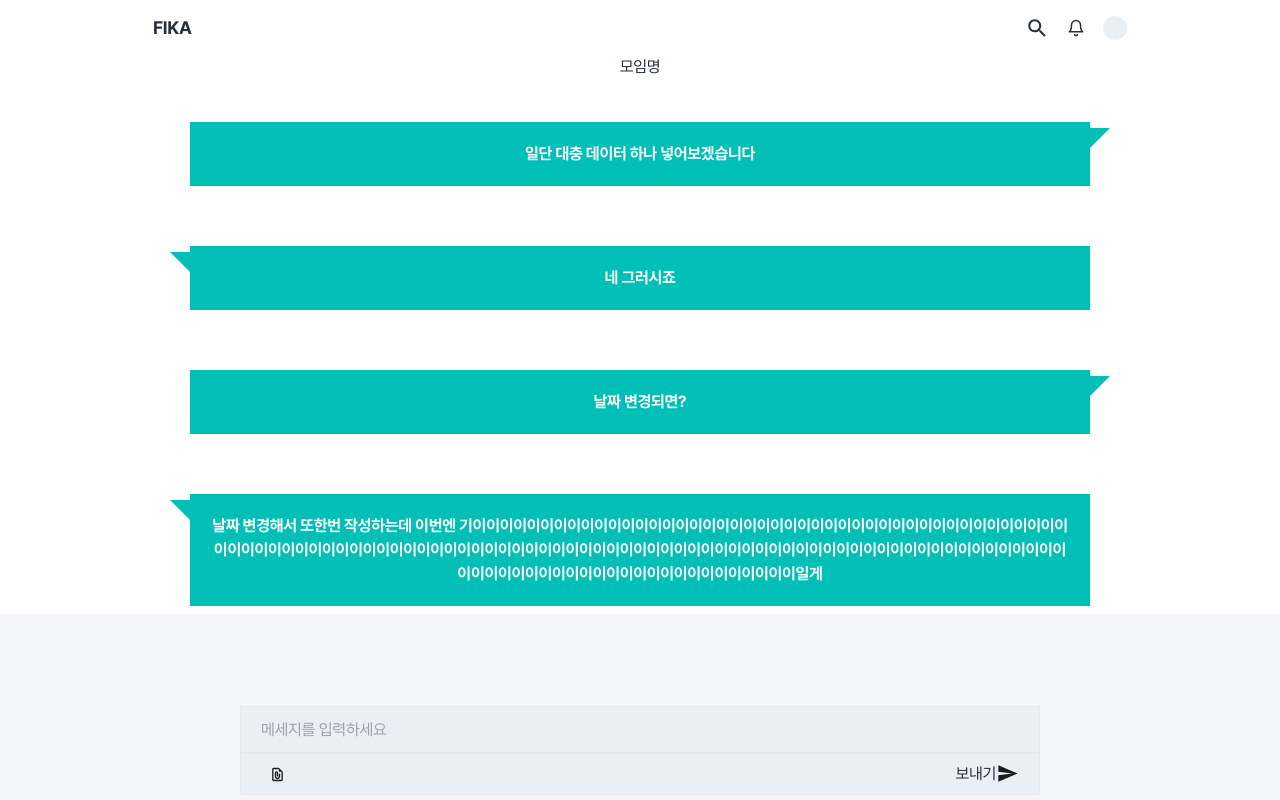
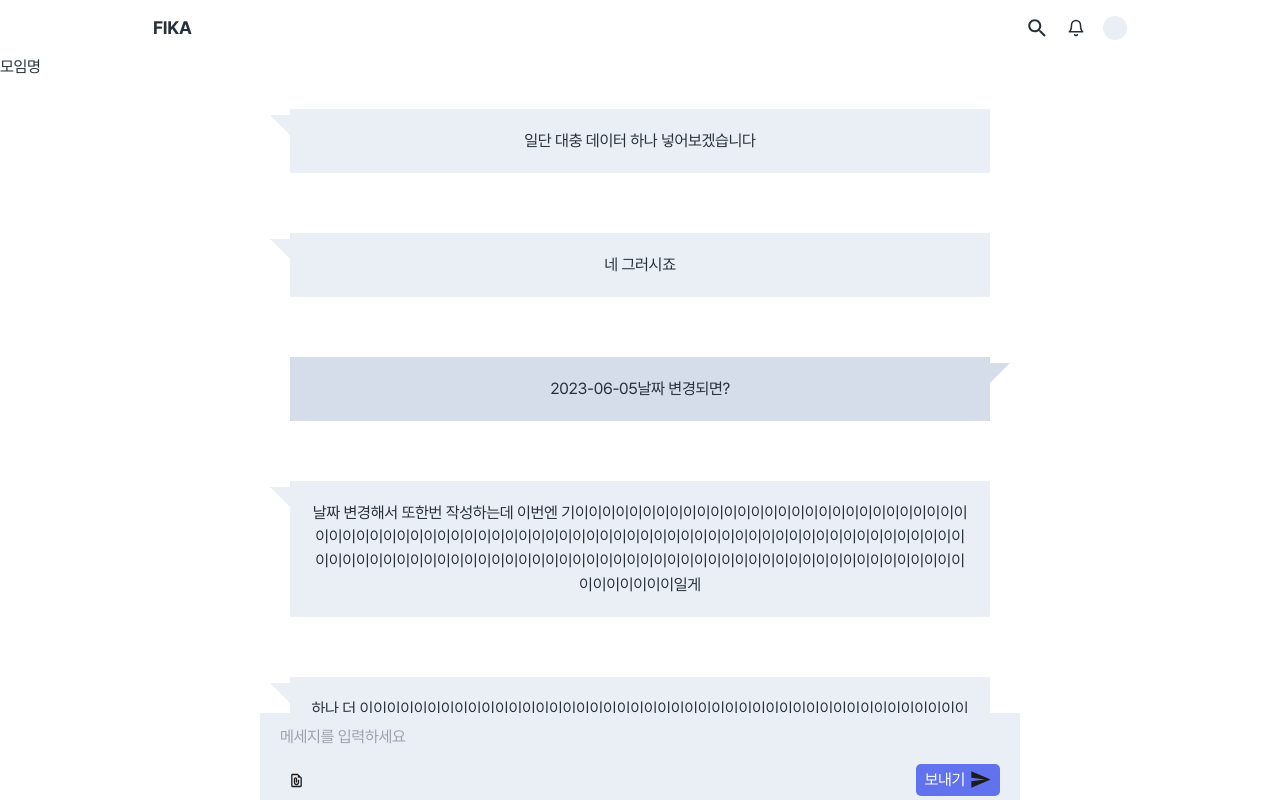
Before and after one commit to FIKA-viewvenger-s/FrontEnd, a Next.js app in the folder fika-front/: page /hometown-pub/chatroom/1 in a window 1280 px wide. Built offline with nearby package versions, Linux system fonts and the light colour scheme.

Commit message:
update css chatting room

```diff
--- a/fika-front/src/components/hometown-pub-item/ChattingRoom.tsx
+++ b/fika-front/src/components/hometown-pub-item/ChattingRoom.tsx
@@ -5,51 +5,88 @@ import SpeechBubble from "../common/speechBubble";
 const userInfo = [
   {
     user: "test1",
-    sender: "test1",
+    sender: "",
     messages: "일단 대충 데이터 하나 넣어보겠습니다",
-    date: "2023:06:04:17:00"
+    date: "2023-06-03"
   },
   {
-    user: "test3",
-    sender: "test2",
+    user: "test1",
+    sender: "",
     messages: "네 그러시죠",
-    date: "2023:06:04:17:01"
+    date: "2023-06-04"
   },
   {
-    user: "test3",
-    sender: "test3",
+    user: "test2",
+    sender: "test2",
     messages: "날짜 변경되면?",
-    date: "2023:06:05:17:01"
+    date: "2023-06-05"
   },
   {
-    user: "test4",
+    user: "test1",
     sender: "",
     messages: "날짜 변경해서 또한번 작성하는데 이번엔 기이이이이이이이이이이이이이이이이이이이이이이이이이이이이이이이이이이이이이이이이이이이이이이이이이이이이이이이이이이이이이이이이이이이이이이이이이이이이이이이이이이이이이이이이이이이이이이이이이이이이이이이이이이이이이이이이이이이이이이이이이이이이이이이이이이이이일게",
-    date: "2023:06:06:17:01"
+    date: "2023-06-06"
+  },
+  {
+    user: "test1",
+    sender: "",
+    messages: "하나 더 이이이이이이이이이이이이이이이이이이이이이이이이이이이이이이이이이이이이이이이이이이이이이이이이이이이이이이이이이일게",
+    date: "2023-06-06"
+  },
+  {
+    user: "test2",
+    sender: "test2",
+    messages: "날짜 변경해서 또한번 작성하는데 이번 짜아앏게",
+    date: "2023-06-06"
   },
 ];
 
 const ChattingRoom = () => {
   return (
-    <div className="flex flex-col	justify-center items-center mt-[35px] p-[20px] h-[500px] overflow-auto scrollbar-hide">
+    <div>
+      <div className="h-full overflow-auto scrollbar-hide pb-[100px]">
+        <div className="flex flex-col justify-center items-center box-border ">
           {userInfo?.map((item) =>
             item.sender === item.user
-        ? <div className="w-[900px] m-[30px] bg-[#00bfb6] p-[20px] text-center font-black text-[#fff] relative
+            ? <div className="w-[700px] m-[30px] bg-gray-110 p-[20px] text-center relative
                 before:content-[''] before:w-[0px] before:h-[0px] before:absolute before:border-l-[10px] before:border-r-[10px]
                 before:border-t-[10px] before:border-b-[10px] before:right-[-20px] before:top-[6px]
-            before:border-r-transparent before:border-b-transparent before:border-l-[#00bfb6] before:border-t-[#00bfb6]"
+                before:border-r-transparent before:border-b-transparent before:border-l-gray-110 before:border-t-gray-110"
               >
+                {item.date?.substring(0, 10)}
                 {item.messages}
               </div>
-        : <div className="w-[900px] m-[30px] bg-[#00bfb6] p-[20px] text-center font-black text-[#fff] relative
+            : <div className="w-[700px] m-[30px] bg-gray-20 p-[20px] text-center relative
                 before:content-[''] before:w-[0px] before:h-[0px] before:absolute before:border-l-[10px] before:border-r-[10px]
                 before:border-t-[10px] before:border-b-[10px] before:left-[-20px] before:top-[6px]
-            before:border-l-transparent before:border-b-transparent before:border-r-[#00bfb6] before:border-t-[#00bfb6]"
+                before:border-l-transparent before:border-b-transparent before:border-r-gray-20 before:border-t-gray-20"
               >
                 {item.messages}
               </div>
           )}
-
+        </div>
+      </div>
+      <div className="flex flex-col justify-center items-center bg-white mt-10 fixed bottom-0 w-[47.5rem]">
+        <input className="h-[47px] w-full bg-gray-20 p-5" placeholder = "메세지를 입력하세요"/>
+        <div className="h-[38px] w-full bg-gray-20 flex justify-between p-5 items-center">
+          <svg width="32" height="37" viewBox="0 0 32 37" fill="none" xmlns="http://www.w3.org/2000/svg">
+            <path d="M17.8346 11.834H12.5013C11.768 11.834 11.168 12.434 11.168 13.1673V23.834C11.168 24.5673 11.768 25.1673 12.5013 25.1673H20.5013C21.2346 25.1673 21.8346 24.5673 21.8346 23.834V15.834L17.8346 11.834ZM20.5013 23.834H12.5013V13.1673H17.8346V15.834H20.5013V23.834ZM16.5013 21.834C15.768 21.834 15.168 21.234 15.168 20.5007V16.834C15.168 16.6473 15.3146 16.5007 15.5013 16.5007C15.688 16.5007 15.8346 16.6473 15.8346 16.834V20.5007H17.168V16.834C17.168 15.914 16.4213 15.1673 15.5013 15.1673C14.5813 15.1673 13.8346 15.914 13.8346 16.834V20.5007C13.8346 21.974 15.028 23.1673 16.5013 23.1673C17.9746 23.1673 19.168 21.974 19.168 20.5007V17.834H17.8346V20.5007C17.8346 21.234 17.2346 21.834 16.5013 21.834Z" fill="#1C1C1C"></path>
+          </svg>
+          <button className="flex bg-blue-80 px-2 py-1 rounded-[5px] text-white gap-[4px]">
+            보내기
+            <svg width="23" height="23" viewBox="0 0 23 23" fill="none" xmlns="http://www.w3.org/2000/svg">
+              <g clip-path="url(#clip0_1002_5296)">
+                <path d="M2.3412 19.75L21.582 11.5L2.3412 3.25L2.33203 9.66667L16.082 11.5L2.33203 13.3333L2.3412 19.75Z" fill="#1C1C1C"></path>
+              </g>
+              <defs>
+                <clipPath id="clip0_1002_5296">
+                  <rect width="22" height="22" fill="white" transform="translate(0.5 0.5)"></rect>
+                </clipPath>
+              </defs>
+            </svg>
+          </button>
+        </div>
+      </div>
     </div>
   );
 };
--- a/fika-front/src/pages/hometown-pub/chatroom/[id].tsx
+++ b/fika-front/src/pages/hometown-pub/chatroom/[id].tsx
@@ -5,30 +5,9 @@ import Button from "src/ui/Button";
 
 const Chatroom = () => {
   return (
-    <div className="h-full flex flex-col justify-center items-center">
-      <div className="max-w-[1024px] flex">모임명</div>
+    <div className="flex flex-col justify-center items-center">
+      <div className="w-full flex mb-35px">모임명</div>
       <ChattingRoom/>
-      <div className="fixed bottom-[5px] flex flex-col justify-center items-center bg-white">
-        <input className="h-[47px] w-[800px] border bg-gray-20 p-5" placeholder = "메세지를 입력하세요"/>
-        <div className="h-[38px] w-[800px] border bg-gray-20 flex justify-between p-5 items-center">
-          <svg width="32" height="37" viewBox="0 0 32 37" fill="none" xmlns="http://www.w3.org/2000/svg">
-            <path d="M17.8346 11.834H12.5013C11.768 11.834 11.168 12.434 11.168 13.1673V23.834C11.168 24.5673 11.768 25.1673 12.5013 25.1673H20.5013C21.2346 25.1673 21.8346 24.5673 21.8346 23.834V15.834L17.8346 11.834ZM20.5013 23.834H12.5013V13.1673H17.8346V15.834H20.5013V23.834ZM16.5013 21.834C15.768 21.834 15.168 21.234 15.168 20.5007V16.834C15.168 16.6473 15.3146 16.5007 15.5013 16.5007C15.688 16.5007 15.8346 16.6473 15.8346 16.834V20.5007H17.168V16.834C17.168 15.914 16.4213 15.1673 15.5013 15.1673C14.5813 15.1673 13.8346 15.914 13.8346 16.834V20.5007C13.8346 21.974 15.028 23.1673 16.5013 23.1673C17.9746 23.1673 19.168 21.974 19.168 20.5007V17.834H17.8346V20.5007C17.8346 21.234 17.2346 21.834 16.5013 21.834Z" fill="#1C1C1C"></path>
-          </svg>
-          <button className="flex">
-            보내기
-            <svg width="23" height="23" viewBox="0 0 23 23" fill="none" xmlns="http://www.w3.org/2000/svg">
-              <g clip-path="url(#clip0_1002_5296)">
-                <path d="M2.3412 19.75L21.582 11.5L2.3412 3.25L2.33203 9.66667L16.082 11.5L2.33203 13.3333L2.3412 19.75Z" fill="#1C1C1C"></path>
-              </g>
-              <defs>
-                <clipPath id="clip0_1002_5296">
-                  <rect width="22" height="22" fill="white" transform="translate(0.5 0.5)"></rect>
-                </clipPath>
-              </defs>
-            </svg>
-          </button>
-        </div>
-      </div>
     </div>
   );
 };
--- a/fika-front/tailwind.config.js
+++ b/fika-front/tailwind.config.js
@@ -42,6 +42,7 @@ module.exports = {
           80: "#4B5362",
           90: "#383D48",
           100: "#263038",
+          110: "#D6DDEA",
           bg: "#1C1E28",
         },
         "main-bg-color": "#f3f5f8",
```
Lines whose indentation alone changed are shown as unchanged.
